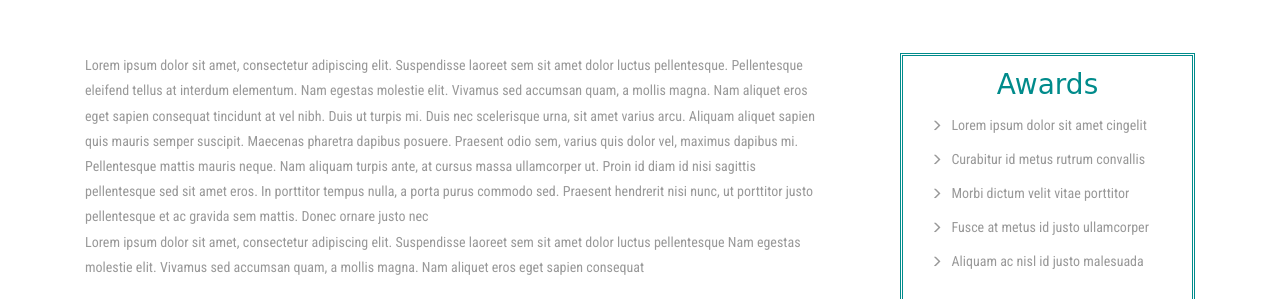
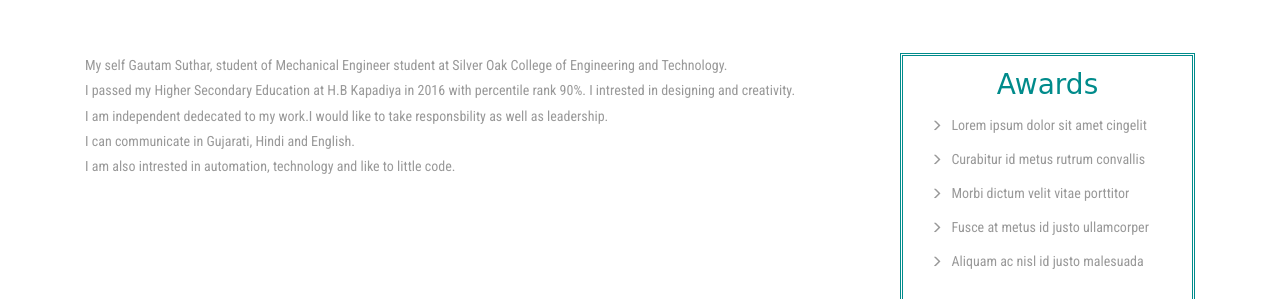
Before and after one commit to gautam6699/gautam6699.github.io, a plain HTML site: page index.html in a window 1280 px wide. Shown: the part 679-978 px from the top of the page. Drawn offline with Linux system fonts and the light colour scheme; a web font is replaced by a local one.

Commit message:
New update

```diff
--- a/index.html
+++ b/index.html
@@ -120,9 +120,11 @@ License URL: http://creativecommons.org/licenses/by/3.0/
 		<div class="container">
 			<h3 class="title"> About Me</h3>
 			<div class="col-md-8 about-left">
-				<p>Lorem ipsum dolor sit amet, consectetur adipiscing elit. Suspendisse laoreet sem sit amet dolor luctus pellentesque. Pellentesque eleifend tellus at interdum elementum. Nam egestas molestie elit. Vivamus sed accumsan quam, a mollis magna. Nam aliquet eros eget sapien consequat tincidunt at vel nibh. Duis ut turpis mi. Duis nec scelerisque urna, sit amet varius arcu. Aliquam aliquet sapien quis mauris semper suscipit. Maecenas pharetra dapibus posuere. Praesent odio sem, varius quis dolor vel, maximus dapibus mi. Pellentesque mattis mauris neque. Nam aliquam turpis ante, at cursus massa ullamcorper ut. Proin id diam id nisi sagittis pellentesque sed sit amet eros.
-				In porttitor tempus nulla, a porta purus commodo sed. Praesent hendrerit nisi nunc, ut porttitor justo pellentesque et ac gravida sem mattis. Donec ornare justo nec</p>
-				<p>Lorem ipsum dolor sit amet, consectetur adipiscing elit. Suspendisse laoreet sem sit amet dolor luctus pellentesque Nam egestas molestie elit. Vivamus sed accumsan quam, a mollis magna. Nam aliquet eros eget sapien consequat</p>
+				<p>My self Gautam Suthar, student of Mechanical Engineer student at Silver Oak College of Engineering and Technology.</p>
+				<p>I passed my Higher Secondary Education at H.B Kapadiya in 2016 with percentile rank 90%. I intrested in designing and creativity.</p>
+				<p>I am independent dedecated to my work.I would like to take responsbility  as well as leadership.</p>
+				<p>I can communicate in Gujarati, Hindi and English.</p>
+				<p>I am also intrested in automation, technology and like to little code.</p>
 			</div>
 			<div class="col-md-4 about-right">
 				<ul>
```
